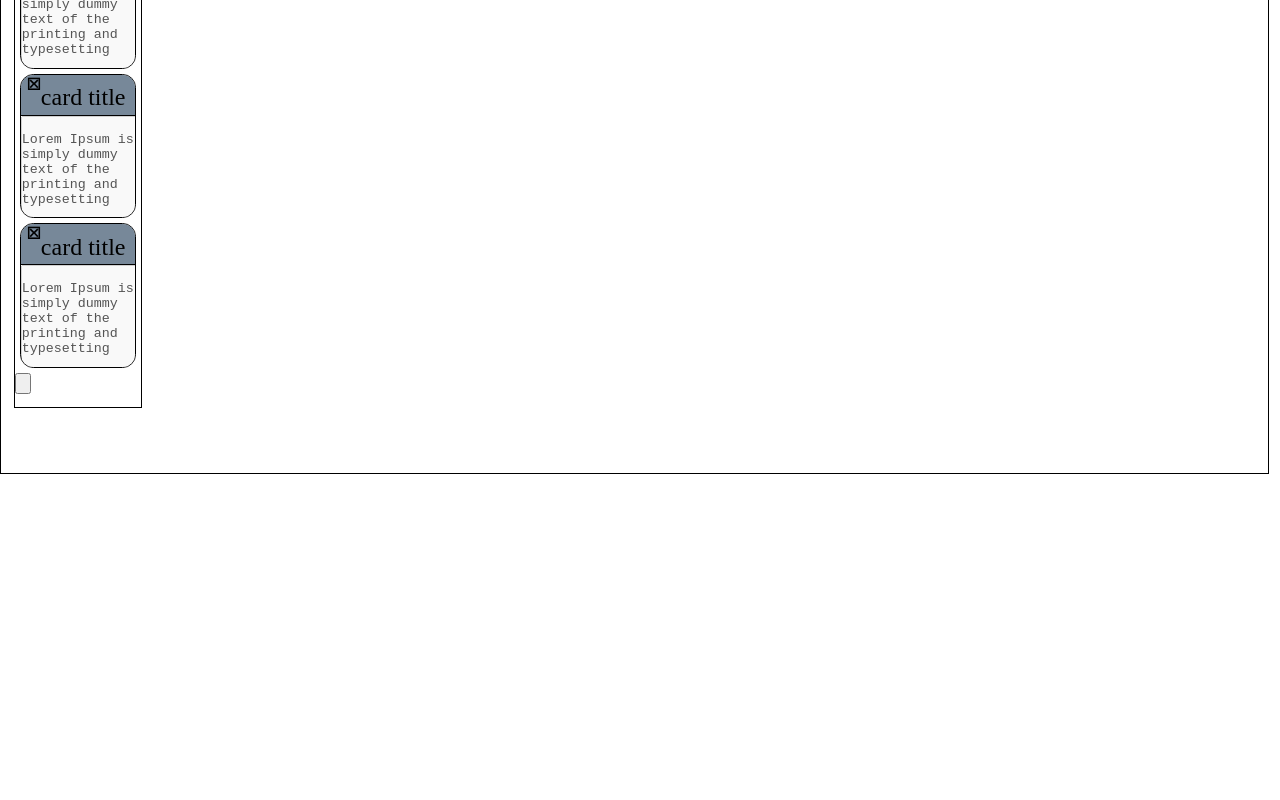
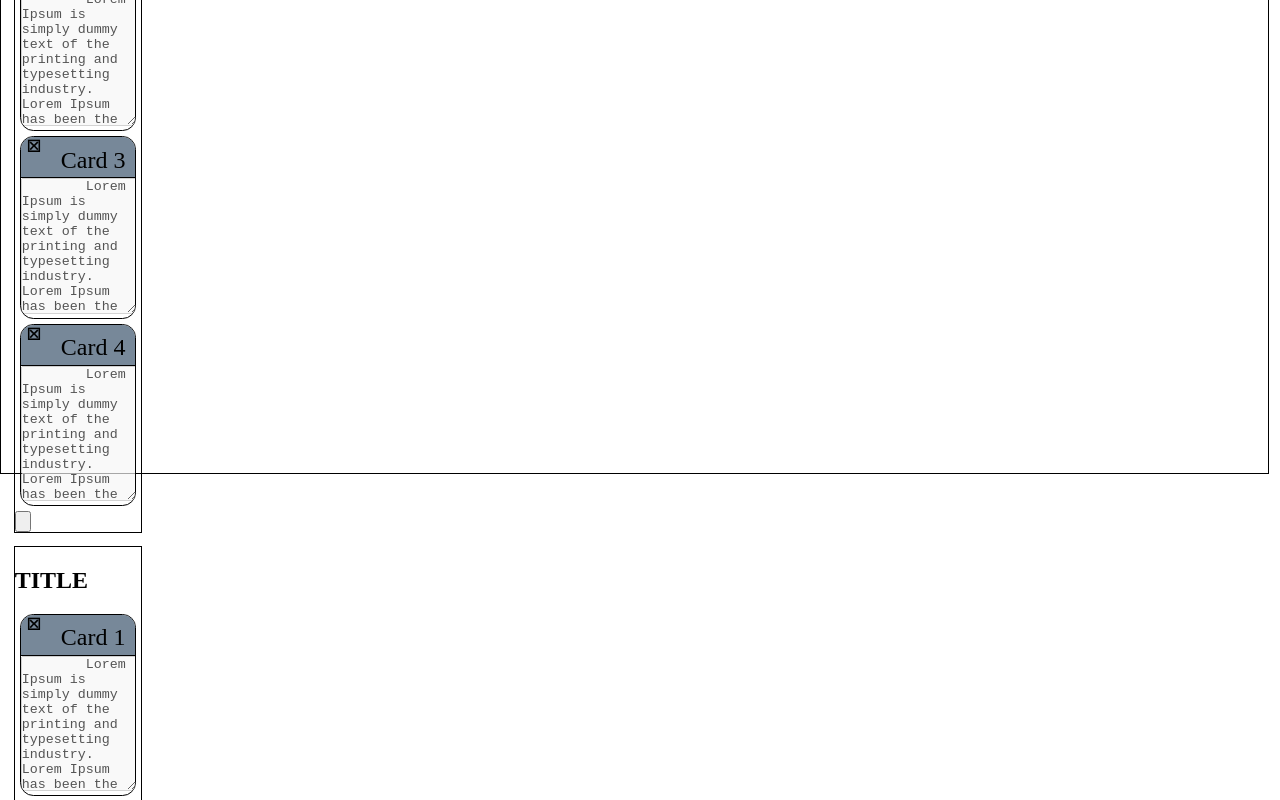
Before and after one commit to Seba-Quintana/todos, an Angular app in the folder todos/: page / in a window 1280 px wide. Shown: the part 320-1120 px from the top of the page. Before the commit the page ends 800 px from the top, so only its background shows below. Built offline with nearby package versions, Linux system fonts and the light colour scheme; data requests are answered from the project's data file.

Commit message:
Card data from Json Server

```diff
--- a/todos/src/app/home/home.component.ts
+++ b/todos/src/app/home/home.component.ts
@@ -1,16 +1,35 @@
-import { Component } from '@angular/core';
+import { Component, inject } from '@angular/core';
 import { CommonModule } from '@angular/common';
 import { ListComponent } from './list/list.component';
+import { todoService } from '../service/todoService';
+import { ListInterface } from '../interfaces/listInterface';
+import { CardInterface } from '../interfaces/cardInterface';
 
 @Component({
   selector: 'app-home',
   standalone: true,
   template: `
     <div id="home-component">
-      <app-list></app-list>
+      <section>
+        <app-list *ngFor="let listsData of todoLists" [list]="listsData">
+        </app-list>
+      </section>
     </div>
   `,
   styleUrls: ['./home.component.css'],
   imports: [CommonModule, ListComponent],
 })
-export class HomeComponent {}
+export class HomeComponent {
+  todoService: todoService = inject(todoService);
+  todoLists!: ListInterface[];
+  cardsList: CardInterface[] = [];
+
+  constructor() {
+    this.todoService.getAllList().then((data: ListInterface[]) => {
+      this.todoLists = data;
+      console.log('Lists: ');
+      console.log(this.todoLists);
+      console.log('');
+    });
+  }
+}
--- a/todos/src/app/home/list/card/card.component.ts
+++ b/todos/src/app/home/list/card/card.component.ts
@@ -1,5 +1,7 @@
-import { Component } from '@angular/core';
+import { Component, Input, inject } from '@angular/core';
 import { CommonModule } from '@angular/common';
+import { ListInterface } from 'src/app/interfaces/listInterface';
+import { CardInterface } from 'src/app/interfaces/cardInterface';
 
 @Component({
   selector: 'app-card',
@@ -8,21 +10,13 @@ import { CommonModule } from '@angular/common';
   template: `
     <div id="card-component">
       <div id="card-component-title">
-        <h3 id="card-component-remove">&#9746;</h3>
-        <p id="card-component-title-text">card title</p>
+        <h3 id="card-component-remove" (click)="removeCard()">&#9746;</h3>
+        <p id="card-component-title-text">{{ this.card.title }}</p>
       </div>
 
       <div id="card-component-body">
         <textarea id="card-component-body-text" disabled>
-          Lorem Ipsum is simply dummy text of the printing and typesetting
-          industry. Lorem Ipsum has been the industry's standard dummy text ever
-          since the 1500s, when an unknown printer took a galley of type and
-          scrambled it to make a type specimen book. It has survived not only
-          five centuries, but also the leap into electronic typesetting,
-          remaining essentially unchanged. It was popularised in the 1960s with
-          the release of Letraset sheets containing Lorem Ipsum passages, and
-          more recently with desktop publishing software like Aldus PageMaker
-          including versions of Lorem Ipsum.
+        {{ this.card.content }}
         </textarea
         >
       </div>
@@ -30,4 +24,17 @@ import { CommonModule } from '@angular/common';
   `,
   styleUrls: ['./card.component.css'],
 })
-export class CardComponent {}
+export class CardComponent {
+  @Input() card!: CardInterface;
+
+  state = true;
+  id = "this.card.id";
+  cardText = 'Aa';
+
+  cardTitle = 'aa';
+
+  removeCard() {
+    this.state = false;
+    console.log(this.card.id)
+  }
+}
--- a/todos/src/app/home/list/list.component.ts
+++ b/todos/src/app/home/list/list.component.ts
@@ -1,6 +1,8 @@
-import { Component } from '@angular/core';
+import { Component, Input } from '@angular/core';
 import { CommonModule } from '@angular/common';
 import { CardComponent } from './card/card.component';
+import { ListInterface } from 'src/app/interfaces/listInterface';
+import { CardInterface } from 'src/app/interfaces/cardInterface';
 
 @Component({
   selector: 'app-list',
@@ -10,10 +12,7 @@ import { CardComponent } from './card/card.component';
       <header>
         <h1>TITLE</h1>
       </header>
-      <app-card></app-card>
-      <app-card></app-card>
-      <app-card></app-card>
-      <app-card></app-card>
+      <app-card *ngFor="let cardData of list.cards" [card]="cardData"></app-card>
 
       <footer>
         <input type="button" />
@@ -23,4 +22,8 @@ import { CardComponent } from './card/card.component';
   styleUrls: ['./list.component.css'],
   imports: [CommonModule, CardComponent],
 })
-export class ListComponent {}
+export class ListComponent {
+  @Input() list!: ListInterface;
+
+
+}
--- /dev/null
+++ b/todos/src/app/interfaces/cardInterface.ts
@@ -0,0 +1,5 @@
+export interface CardInterface {
+  id: number;
+  title: string;
+  content: string;
+}
--- /dev/null
+++ b/todos/src/app/interfaces/listInterface.ts
@@ -0,0 +1,7 @@
+import { CardInterface } from './cardInterface';
+
+export interface ListInterface {
+  id: number;
+  name: string;
+  cards: Array<CardInterface>;
+}
--- /dev/null
+++ b/todos/src/app/service/todoService.ts
@@ -0,0 +1,19 @@
+import { Injectable } from '@angular/core';
+import { ListInterface } from '../interfaces/listInterface';
+
+@Injectable({
+  providedIn: 'root',
+})
+export class todoService {
+  url = 'http://localhost:3000/lists';
+
+  constructor() {}
+
+  async getAllList(): Promise<ListInterface[]> {
+    return (await (await fetch(this.url)).json()) ?? [];
+  }
+
+  async getListByID(id: number): Promise<ListInterface> {
+    return (await (await fetch(`${this.url}/${id}`)).json()) ?? {};
+  }
+}
--- /dev/null
+++ b/todos/src/db.json
@@ -0,0 +1,72 @@
+{
+  "lists": [
+    {
+      "id": 0,
+      "name": "lista 1",
+      "cards": [
+        {
+          "id": 0,
+          "title": "Card 1",
+          "content": "Lorem Ipsum is simply dummy text of the printing and typesetting industry. Lorem Ipsum has been the industry's standard dummy text ever since the 1500s, when an unknown printer took a galley of type and scrambled it to make a type specimen book. It has survived not only five centuries, but also the leap into electronic typesetting, remaining essentially unchanged. It was popularised in the 1960s with the release of Letraset sheets containing Lorem Ipsum passages, and more recently with desktop publishing software like Aldus PageMaker including versions of Lorem Ipsum."
+        },
+        {
+          "id": 0,
+          "title": "Card 2",
+          "content": "Lorem Ipsum is simply dummy text of the printing and typesetting industry. Lorem Ipsum has been the industry's standard dummy text ever since the 1500s, when an unknown printer took a galley of type and scrambled it to make a type specimen book. It has survived not only five centuries, but also the leap into electronic typesetting, remaining essentially unchanged. It was popularised in the 1960s with the release of Letraset sheets containing Lorem Ipsum passages, and more recently with desktop publishing software like Aldus PageMaker including versions of Lorem Ipsum."
+        },
+        {
+          "id": 0,
+          "title": "Card 3",
+          "content": "Lorem Ipsum is simply dummy text of the printing and typesetting industry. Lorem Ipsum has been the industry's standard dummy text ever since the 1500s, when an unknown printer took a galley of type and scrambled it to make a type specimen book. It has survived not only five centuries, but also the leap into electronic typesetting, remaining essentially unchanged. It was popularised in the 1960s with the release of Letraset sheets containing Lorem Ipsum passages, and more recently with desktop publishing software like Aldus PageMaker including versions of Lorem Ipsum."
+        },
+        {
+          "id": 0,
+          "title": "Card 4",
+          "content": "Lorem Ipsum is simply dummy text of the printing and typesetting industry. Lorem Ipsum has been the industry's standard dummy text ever since the 1500s, when an unknown printer took a galley of type and scrambled it to make a type specimen book. It has survived not only five centuries, but also the leap into electronic typesetting, remaining essentially unchanged. It was popularised in the 1960s with the release of Letraset sheets containing Lorem Ipsum passages, and more recently with desktop publishing software like Aldus PageMaker including versions of Lorem Ipsum."
+        }
+      ]
+    },
+    {
+      "id": 0,
+      "name": "lista 2",
+      "cards": [
+        {
+          "id": 0,
+          "title": "Card 1",
+          "content": "Lorem Ipsum is simply dummy text of the printing and typesetting industry. Lorem Ipsum has been the industry's standard dummy text ever since the 1500s, when an unknown printer took a galley of type and scrambled it to make a type specimen book. It has survived not only five centuries, but also the leap into electronic typesetting, remaining essentially unchanged. It was popularised in the 1960s with the release of Letraset sheets containing Lorem Ipsum passages, and more recently with desktop publishing software like Aldus PageMaker including versions of Lorem Ipsum."
+        },
+        {
+          "id": 0,
+          "title": "Card 2",
+          "content": "Lorem Ipsum is simply dummy text of the printing and typesetting industry. Lorem Ipsum has been the industry's standard dummy text ever since the 1500s, when an unknown printer took a galley of type and scrambled it to make a type specimen book. It has survived not only five centuries, but also the leap into electronic typesetting, remaining essentially unchanged. It was popularised in the 1960s with the release of Letraset sheets containing Lorem Ipsum passages, and more recently with desktop publishing software like Aldus PageMaker including versions of Lorem Ipsum."
+        }
+      ]
+    },
+    {
+      "id": 0,
+      "name": "lista 3",
+      "cards": [
+        {
+          "id": 0,
+          "title": "Card 1",
+          "content": "Lorem Ipsum is simply dummy text of the printing and typesetting industry. Lorem Ipsum has been the industry's standard dummy text ever since the 1500s, when an unknown printer took a galley of type and scrambled it to make a type specimen book. It has survived not only five centuries, but also the leap into electronic typesetting, remaining essentially unchanged. It was popularised in the 1960s with the release of Letraset sheets containing Lorem Ipsum passages, and more recently with desktop publishing software like Aldus PageMaker including versions of Lorem Ipsum."
+        },
+        {
+          "id": 0,
+          "title": "Card 2",
+          "content": "Lorem Ipsum is simply dummy text of the printing and typesetting industry. Lorem Ipsum has been the industry's standard dummy text ever since the 1500s, when an unknown printer took a galley of type and scrambled it to make a type specimen book. It has survived not only five centuries, but also the leap into electronic typesetting, remaining essentially unchanged. It was popularised in the 1960s with the release of Letraset sheets containing Lorem Ipsum passages, and more recently with desktop publishing software like Aldus PageMaker including versions of Lorem Ipsum."
+        },
+        {
+          "id": 0,
+          "title": "Card 3",
+          "content": "Lorem Ipsum is simply dummy text of the printing and typesetting industry. Lorem Ipsum has been the industry's standard dummy text ever since the 1500s, when an unknown printer took a galley of type and scrambled it to make a type specimen book. It has survived not only five centuries, but also the leap into electronic typesetting, remaining essentially unchanged. It was popularised in the 1960s with the release of Letraset sheets containing Lorem Ipsum passages, and more recently with desktop publishing software like Aldus PageMaker including versions of Lorem Ipsum."
+        }
+      ]
+    },
+    {
+      "id": 0,
+      "name": "lista 4",
+      "cards": []
+    }
+  ]
+}
```
